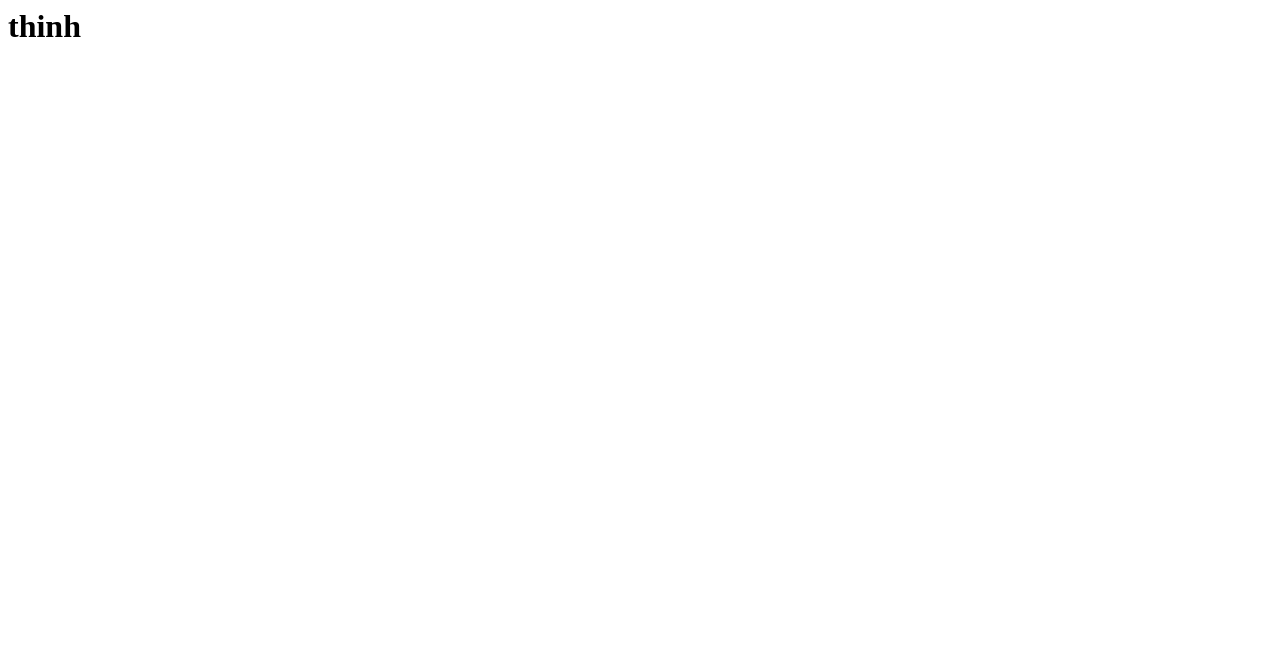
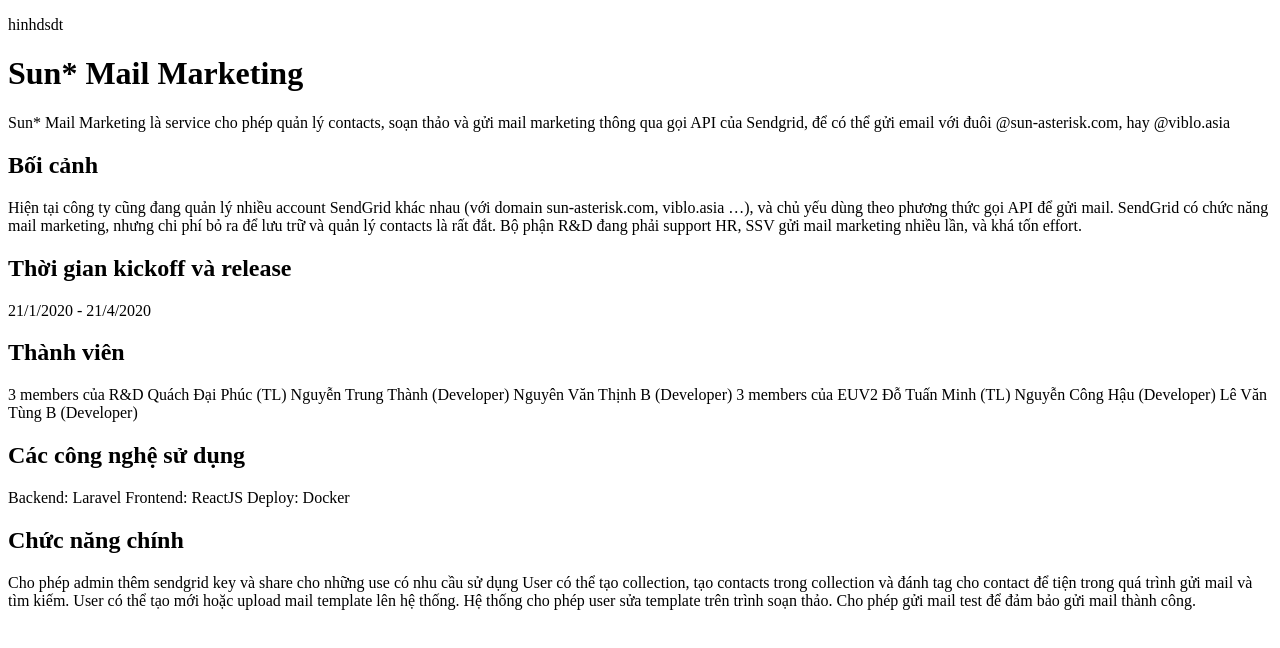
Before and after one commit to nguyenthinhhn/html-profile, a plain HTML site: page index.html in a window 1280 px wide. Drawn offline with Linux system fonts and the light colour scheme.

Commit message:
Add project sun mail

```diff
--- a/index.html
+++ b/index.html
@@ -1 +1,46 @@
-<h1>thinh</h1>
+<!DOCTYPE html>
+    <head>
+        <meta charset="utf-8">
+        <meta http-equiv="X-UA-Compatible" content="IE=edge">
+        <title></title>
+        <meta name="description" content="">
+        <meta name="viewport" content="width=device-width, initial-scale=1">
+        <link rel="stylesheet" href="">
+    </head>
+    <body>
+        <p>hinhdsdt</p>
+            <div>
+                <h1>Sun* Mail Marketing</h1>
+                Sun* Mail Marketing là service cho phép quản lý contacts,
+                soạn thảo và gửi mail marketing thông qua gọi API của Sendgrid,
+                để có thể gửi email với đuôi @sun-asterisk.com, hay @viblo.asia
+                <h2>Bối cảnh</h2>
+                Hiện tại công ty cũng đang quản lý nhiều account SendGrid khác nhau (với domain sun-asterisk.com, viblo.asia …),
+                 và chủ yếu dùng theo phương thức gọi API để gửi mail. SendGrid có chức năng mail marketing,
+                 nhưng chi phí bỏ ra để lưu trữ và quản lý contacts là rất đắt.
+                 Bộ phận R&D đang phải support HR, SSV gửi mail marketing nhiều lần, và khá tốn effort.
+                <h2>Thời gian kickoff và release</h2>
+                21/1/2020 - 21/4/2020
+                <h2>Thành viên</h2>
+                3 members của R&D
+                Quách Đại Phúc (TL)
+                Nguyễn Trung Thành (Developer)
+                Nguyên Văn Thịnh B (Developer)
+                3 members của EUV2
+                Đỗ Tuấn Minh (TL)
+                Nguyễn Công Hậu (Developer)
+                Lê Văn Tùng B (Developer)
+                <h2>Các công nghệ sử dụng</h2>
+                Backend: Laravel
+                Frontend: ReactJS
+                Deploy: Docker
+                <h2>Chức năng chính</h2>
+                Cho phép admin thêm sendgrid key và share cho những use có nhu cầu sử dụng
+                User có thể tạo collection, tạo contacts trong collection và đánh tag cho contact để tiện trong quá trình gửi mail và tìm kiếm.
+                User có thể tạo mới hoặc upload mail template lên hệ thống.
+                Hệ thống cho phép user sửa template trên trình soạn thảo.
+                Cho phép gửi mail test để đảm bảo gửi mail thành công.
+            </div>
+        <script src="" async defer></script>
+    </body>
+</html>
```
